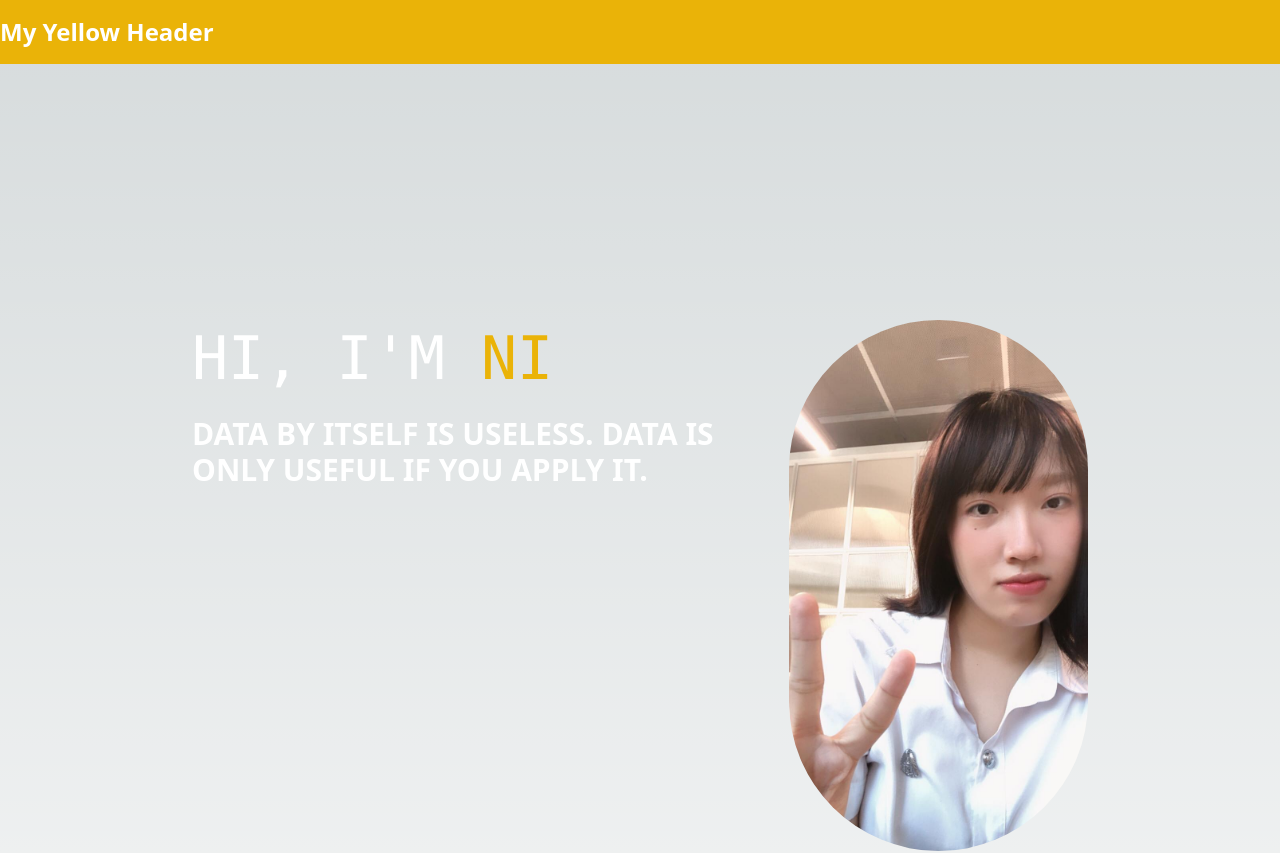
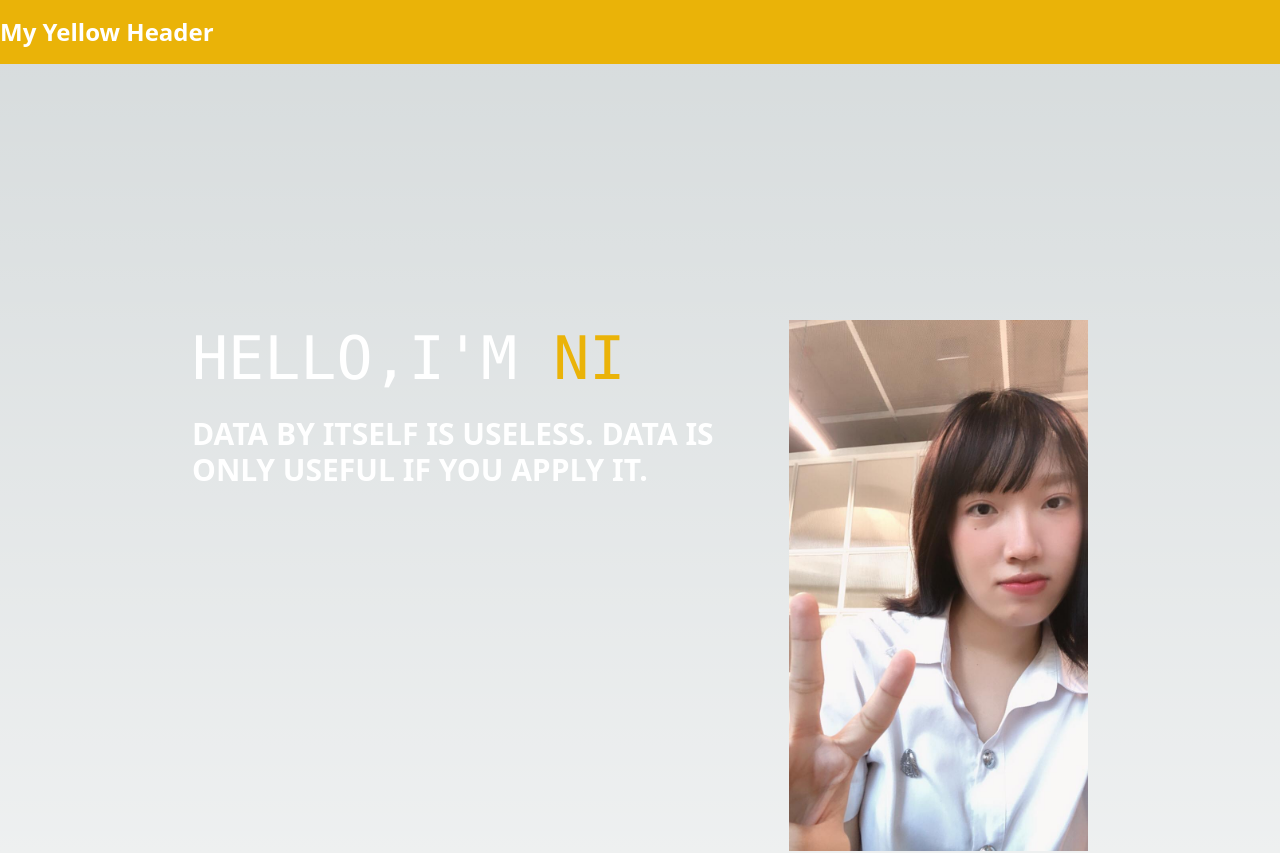
Before and after one commit to Nisarat-A/DA_InternshipPortfolio, a Next.js app: page / in a window 1280 px wide. Shown: the top 853 px of the page. Built offline with nearby package versions, Linux system fonts and the light colour scheme.

Commit message:
add video component

```diff
--- a/src/app/components/InterestCard.tsx
+++ b/src/app/components/InterestCard.tsx
@@ -7,7 +7,7 @@ interface InterestCardProps {
 
 const InterestCard: React.FC<InterestCardProps> = ({ title, description }) => {
   return (
-    <div className="bg-white p-6 rounded-lg shadow-xl">
+    <div className="bg-white p-6 rounded-lg shadow-md bg-opacity-70 backdrop-blur-md">
       <h3 className="text-xl font-semibold mb-2">{title}</h3>
       <p className="text-gray-600">{description}</p>
     </div>
--- /dev/null
+++ b/src/app/components/VideoBackground.tsx
@@ -0,0 +1,21 @@
+import React from 'react'
+
+const VideoBackground: React.FC = () => {
+  return (
+    <section className="bg-brand-accent text-white py-16">
+      <video
+        className="video-bg"
+        autoPlay
+        loop
+        muted
+        playsInline
+        src="./src/app/images/f1.mp4" // Path to your video file
+      ></video>
+      <div className="container mx-auto flex items-start p-24">
+        {/* Your content (text and image) goes here */}
+      </div>
+    </section>
+  )
+}
+
+export default VideoBackground
--- a/src/app/globals.css
+++ b/src/app/globals.css
@@ -50,4 +50,18 @@ body {
   100% {
     opacity: 0;
   }
+
 }
+.video-bg-section {
+  position: relative;
+}
+
+.video-bg {
+  position: absolute;
+  top: 0;
+  left: 0;
+  width: 100%;
+  height: 100%;
+  object-fit: cover;
+  z-index: -1;
+}
--- a/src/app/page.tsx
+++ b/src/app/page.tsx
@@ -8,11 +8,11 @@ export default function Home() {
     <main className="flex min-h-screen flex-col items-center justify-between p-24">
       <div>
         <section className="bg-brand-accent text-white py-16">
-          <div className="container mx-auto flex items-start justify-between p-24">
-            <div className="w-2/3">
+          <div className="container mx-auto flex items-start p-24">
+            <div className="w-2/3 pr-8 mt-20 md:mt-0">
               <h1 className="mb-1 font-mono text-4xl md:text-6xl">
                 <span className="uppercase">
-                  hi, I&apos;m <br className="block md:hidden" />
+                  Hello,I&apos;m <br className="block md:hidden" />
                   <span className="inline-flex h-20 pt-2 overflow-x-hidden animate-type group-hover:animate-type-reverse whitespace-nowrap text-yellow-500 text-lg md:text-6xl md:leading-none md:h">
                     Nisarat 👋
                   </span>
@@ -25,14 +25,14 @@ export default function Home() {
                 </span>
               </div>
             </div>
-            <div className="w-1/3 flex justify-center">
+            <div className="w-1/3 flex justify-center mt-4 md:mt-0">
               <Image
                 src={img_noey}
                 alt="Picture of the author"
                 layout="responsive"
-                width={375}
-                height={667}
-                className="mx-auto rounded-full"
+                width={200}
+                height={300}
+                className="mx-auto "
               />
             </div>
           </div>
--- a/tailwind.config.ts
+++ b/tailwind.config.ts
@@ -38,5 +38,6 @@ const config: Config = {
   },
 
   plugins: [],
+
 }
 export default config
```
